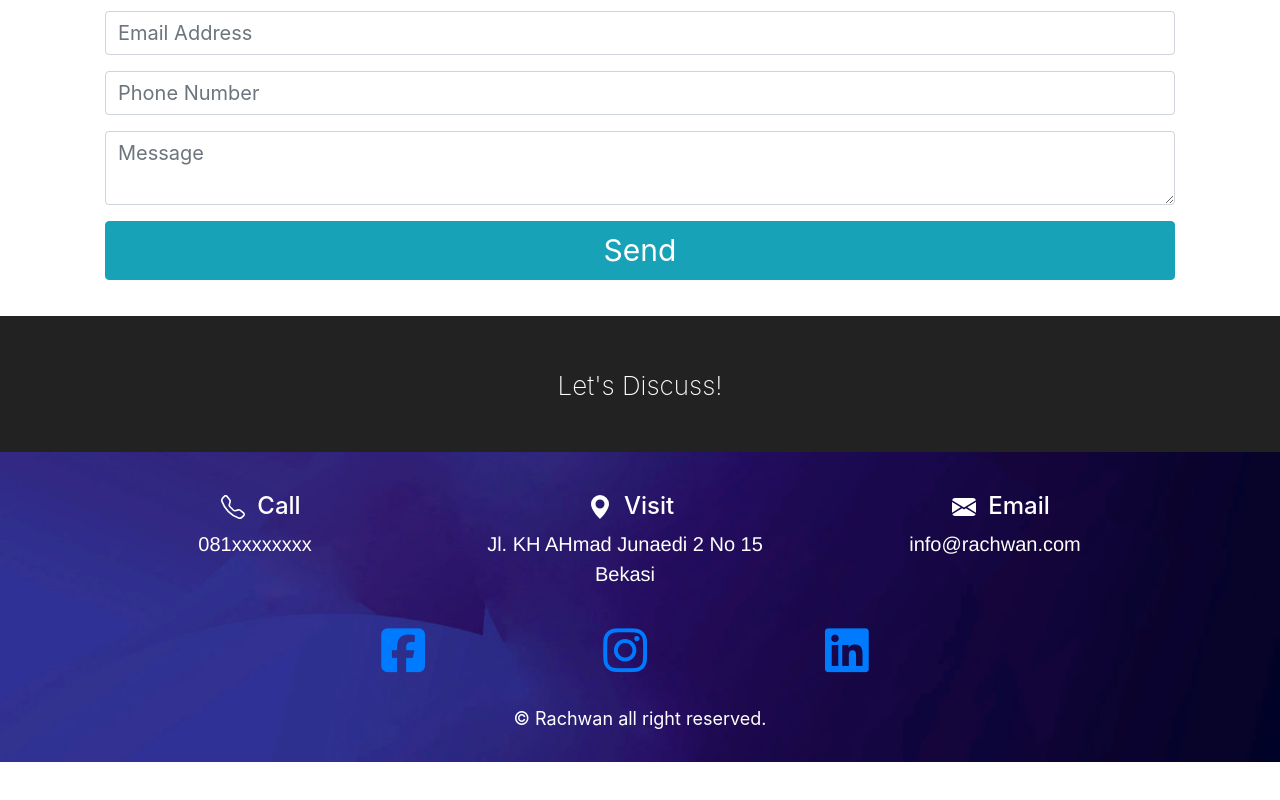
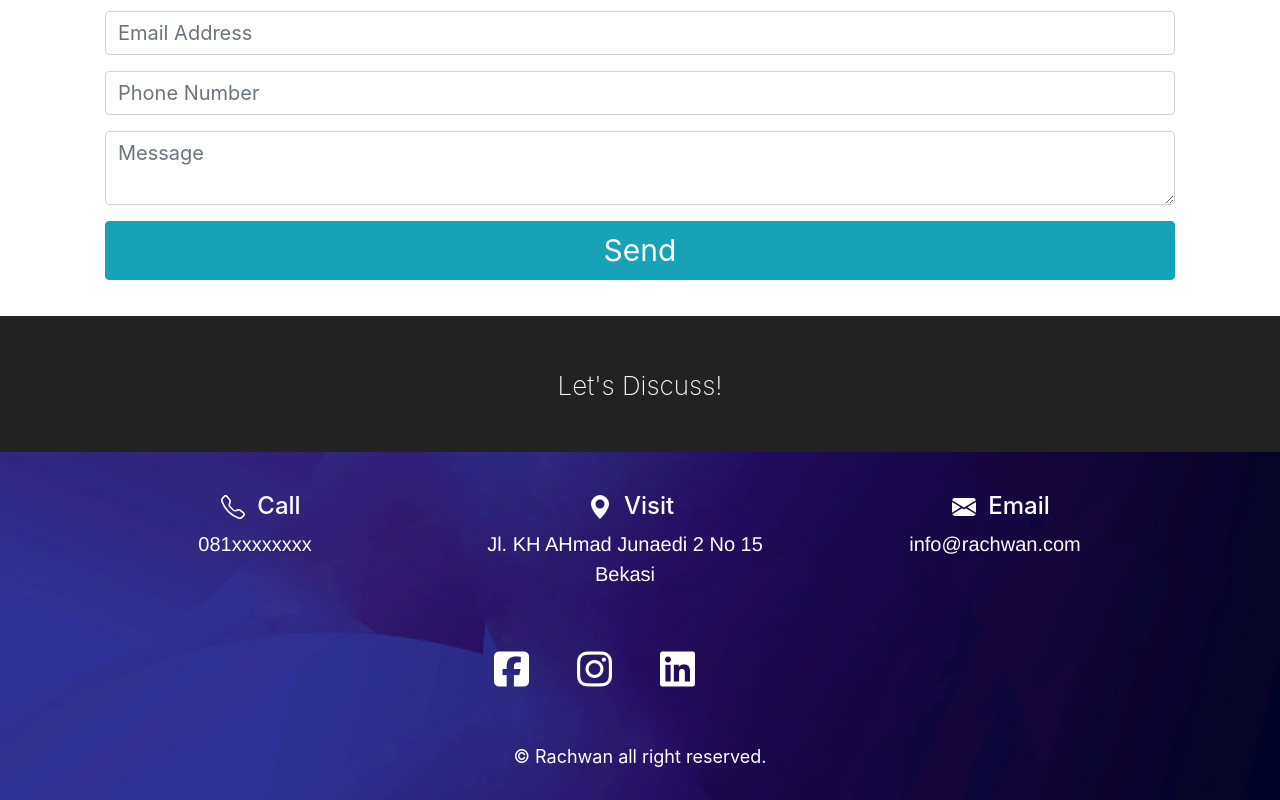
Before and after one commit to nawan44/Talent-Refactory-FE-Task04, a React (Create React App) app: page / in a window 1280 px wide. Shown: the part 4678-5478 px from the top of the page. Before the commit the page ends 5440 px from the top, so only its background shows below. Built offline with nearby package versions, Linux system fonts and the light colour scheme.

Commit message:
icon medsos

```diff
--- a/src/component/footer.jsx
+++ b/src/component/footer.jsx
@@ -3,6 +3,15 @@ import './style/footer.css';
 
 import { Container, Col, Row } from 'reactstrap';
 
+
+const medsos = {
+    color: '#ffffff',
+    fontSize: '40px',
+    float: 'left',
+    padding: '24px',
+    textAlign: 'center',
+    margin: '0 auto'
+}
 class Footer extends React.Component {
     render() {
         return (
@@ -15,7 +24,7 @@ class Footer extends React.Component {
                                     <path fill-rule="evenodd" d="M3.654 1.328a.678.678 0 0 0-1.015-.063L1.605 2.3c-.483.484-.661 1.169-.45 1.77a17.568 17.568 0 0 0 4.168 6.608 17.569 17.569 0 0 0 6.608 4.168c.601.211 1.286.033 1.77-.45l1.034-1.034a.678.678 0 0 0-.063-1.015l-2.307-1.794a.678.678 0 0 0-.58-.122l-2.19.547a1.745 1.745 0 0 1-1.657-.459L5.482 8.062a1.745 1.745 0 0 1-.46-1.657l.548-2.19a.678.678 0 0 0-.122-.58L3.654 1.328zM1.884.511a1.745 1.745 0 0 1 2.612.163L6.29 2.98c.329.423.445.974.315 1.494l-.547 2.19a.678.678 0 0 0 .178.643l2.457 2.457a.678.678 0 0 0 .644.178l2.189-.547a1.745 1.745 0 0 1 1.494.315l2.306 1.794c.829.645.905 1.87.163 2.611l-1.034 1.034c-.74.74-1.846 1.065-2.877.702a18.634 18.634 0 0 1-7.01-4.42 18.634 18.634 0 0 1-4.42-7.009c-.362-1.03-.037-2.137.703-2.877L1.885.511z" />
                                 </svg>
                             Call</h4>
-                            <p><a href="https://wa.me/+6281286281980" className="footer-text">081xxxxxxxx</a></p>
+                            <p><a href="https://wa.me/+6281xxxxxxxx" className="footer-text">081xxxxxxxx</a></p>
                         </Col>
                         <Col xs="6" sm="4" className="contact-details">
                             <h4><svg width="2em" height="1em" viewBox="0 0 16 16" class="bi bi-geo-alt-fill" fill="currentColor" xmlns="http://www.w3.org/2000/svg">
@@ -36,19 +45,26 @@ class Footer extends React.Component {
                     </Row>
                     <Row xs="3" className="social">
                         <Col xs="6" sm="4" >
-                            <a href="https://facebook.com">
-                                <i class="fa fa-facebook-square" style={{ fontSize: "50px", float: "right" }}>
-                                </i> </a>
+
                         </Col>
-                        <Col xs="6" sm="4" >
-                            <a href="https://instagram.com">
-                                <i class="fa fa-instagram" style={{ fontSize: "50px" }}></i>
+                        <Col xs="6" sm="4"  >
+                            <Col>
+                                <a href="https://facebook.com">
+                                    <i class='fab fa-facebook-square' style={medsos} ></i>
+                                </a>
+                            </Col>
+                            <Col><a href="https://instagram.com">
+                                <i class='fab fa-instagram' style={medsos}></i>
                             </a>
+                            </Col>
+                            <Col>
+                                <a href="https://linkedin.com">
+                                    <i class='fab fa-linkedin' style={medsos}></i>
+                                </a>
+                            </Col>
                         </Col>
                         <Col sm="4" >
-                            <a href="https://linkedin.com">
-                                <i class="fa fa-linkedin-square" style={{ fontSize: "50px", float: "left" }}></i>
-                            </a>
+
                         </Col>
                     </Row>
                     <Row>
--- a/src/component/style/footer.css
+++ b/src/component/style/footer.css
@@ -43,6 +43,16 @@ footer.footer .contact-details {
     font-size: 20px;
     font-family: Raleway, "Helvetica Neue", Helvetica, Arial, sans-serif;
     color: #fff;
+
+}
+
+.medsos {
+    color: #ffffff;
+    font-size: 48px;
+    float: left;
+    padding: 20px;
+    text-align: center;
+    margin: 0 auto;
 
 }
 
```
Also changed, not shown: 1 other file (tests, documents, lock files or other folders).
